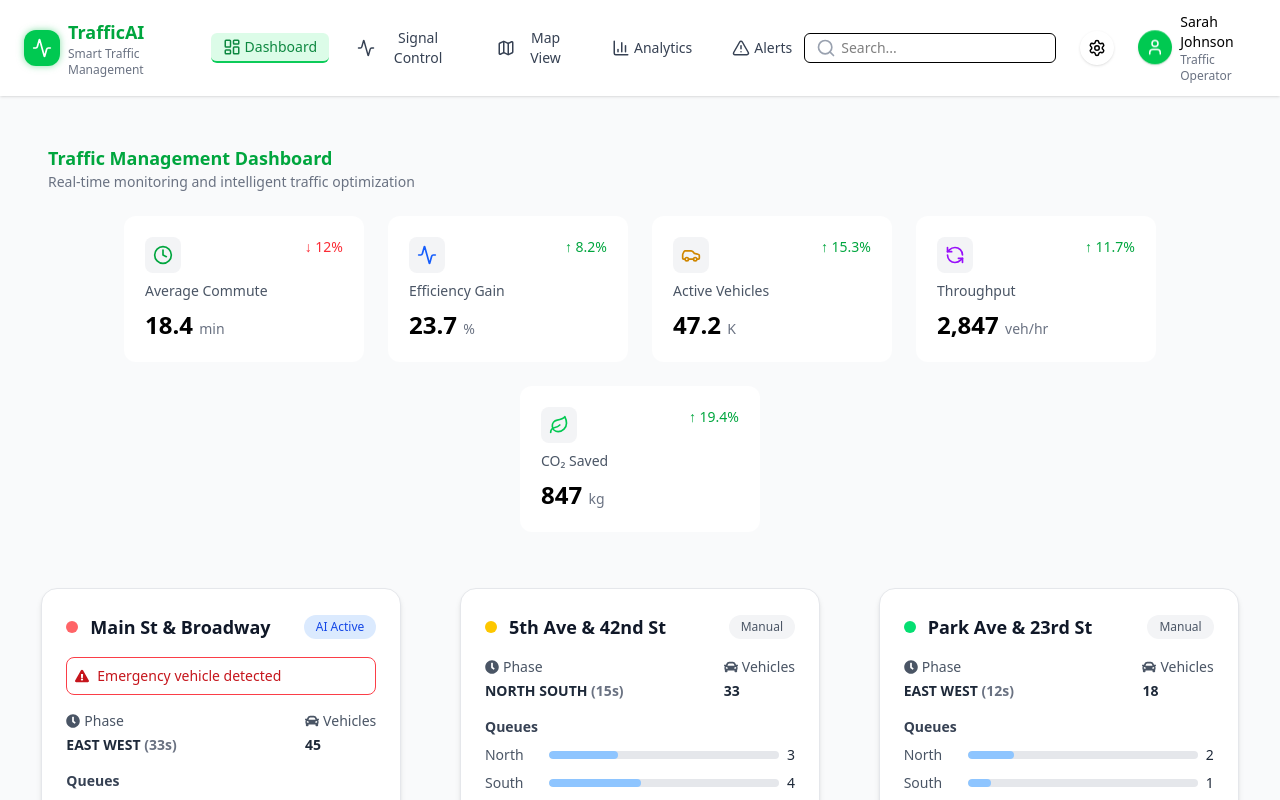
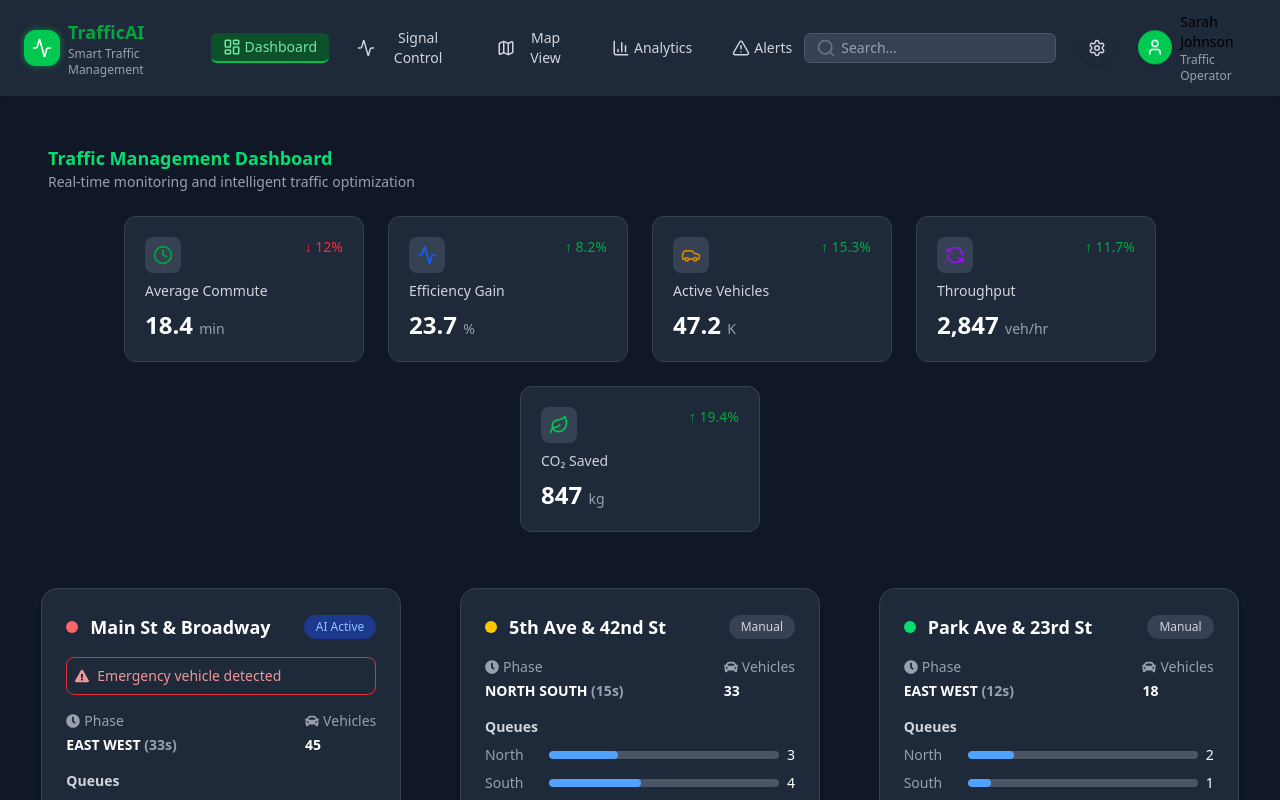
Before and after one commit to kapil-singh18/Team-Pace, a React (Vite) app in the folder Smart-Traffic-Management/: page / in a window 1280 px wide. Shown: the top 800 px of the page. Built offline with nearby package versions, Linux system fonts and the light colour scheme.

Commit message:
Light to dark theme

```diff
--- a/Smart-Traffic-Management/src/App.jsx
+++ b/Smart-Traffic-Management/src/App.jsx
@@ -47,7 +47,7 @@ function App() {
   }, []);
 
   return (
-    <div className="min-h-screen bg-gray-50">
+    <div className="min-h-screen bg-gray-900">
       <Header activeTab={activeTab} onTabChange={setActiveTab} />
       <div className={`${isPageLoading ? 'opacity-0' : 'opacity-100 zoom-in'}`}>
         <CurrentPage />
--- a/Smart-Traffic-Management/src/components/Footer.jsx
+++ b/Smart-Traffic-Management/src/components/Footer.jsx
@@ -15,7 +15,7 @@ const Footer = ({
     }, []);
 
     return (
-        <footer className="w-full border-t border-gray-200 bg-gray-50 text-sm text-gray-600 px-4 py-2 flex justify-between items-center">
+        <footer className="w-full border-t border-gray-700 bg-gray-800 text-sm text-gray-400 px-4 py-2 flex justify-between items-center">
             <div>
                 © {copyrightYear} {systemName} - {version}
             </div>
--- a/Smart-Traffic-Management/src/components/Header.jsx
+++ b/Smart-Traffic-Management/src/components/Header.jsx
@@ -26,7 +26,7 @@ const Header = ({
 }) => {
 
     return (
-        <header className="flex items-center justify-between px-6 py-3 shadow bg-white bounce-in-left">
+        <header className="flex items-center justify-between px-6 py-3 shadow bg-gray-800 bounce-in-left">
             {/* Logo Section */}
             <div className="flex items-center gap-2">
                 <div className="bg-green-500 text-white p-2 rounded-xl shadow hover-scale glow">
@@ -34,7 +34,7 @@ const Header = ({
                 </div>
                 <div className="slide-in-left">
                     <h1 className="font-semibold text-lg text-green-600">{logo.name}</h1>
-                    <p className="text-xs text-gray-500">{logo.tagline}</p>
+                    <p className="text-xs text-gray-400">{logo.tagline}</p>
                 </div>
             </div>
 
@@ -48,8 +48,8 @@ const Header = ({
                             onClick={() => onTabChange && onTabChange(item.name)}
                             className={`flex items-center gap-1 px-3 py-1 rounded-md text-sm font-medium transition hover-lift stagger-${index + 1}
                                 ${isActive
-                                    ? "bg-green-100 border-b-2 border-green-500 text-green-700 pulse-animation"
-                                    : "text-gray-700 hover:bg-green-50 hover:text-green-600"
+                                    ? "bg-green-900 border-b-2 border-green-500 text-green-300 pulse-animation"
+                                    : "text-gray-300 hover:bg-green-800 hover:text-green-400"
                                 }`}
                         >
                             <span className="hover-rotate">{item.icon}</span>
@@ -65,16 +65,16 @@ const Header = ({
                 <div className="relative">
                     <Search
                         size={20}
-                        className="absolute left-3 top-1/2 -translate-y-1/2 text-gray-400"
+                        className="absolute left-3 top-1/2 -translate-y-1/2 text-gray-500"
                     />
                     <input
                         type="text"
                         placeholder="Search..."
-                        className="border rounded-md pl-9 pr-3 py-1 text-sm focus:outline-none focus:ring-2 focus:ring-green-500 hover-scale"
+                        className="border border-gray-600 bg-gray-700 text-white rounded-md pl-9 pr-3 py-1 text-sm focus:outline-none focus:ring-2 focus:ring-green-500 hover-scale placeholder-gray-400"
                     />
                 </div>
 
-                <div className="text-black p-2 rounded-full cursor-pointer shadow hover:bg-gray-100 transition hover-rotate hover-glow">
+                <div className="text-gray-300 p-2 rounded-full cursor-pointer shadow hover:bg-gray-700 transition hover-rotate hover-glow">
                     <Settings size={18} />
                 </div>
 
@@ -84,7 +84,7 @@ const Header = ({
                     </div>
                     <div>
                         <h2 className="text-sm font-medium">{user.name}</h2>
-                        <p className="text-xs text-gray-500">{user.role}</p>
+                        <p className="text-xs text-gray-400">{user.role}</p>
                     </div>
                 </div>
             </div>
--- a/Smart-Traffic-Management/src/components/IntersectionCard.jsx
+++ b/Smart-Traffic-Management/src/components/IntersectionCard.jsx
@@ -25,11 +25,11 @@ const IntersectionCard = ({
         }
     }, [timer]);
 
-    // Light color palette
+    // Dark color palette
     const statusBgColor = {
-        red: "bg-red-100",
-        yellow: "bg-yellow-100",
-        green: "bg-green-100",
+        red: "bg-red-900",
+        yellow: "bg-yellow-900",
+        green: "bg-green-900",
     };
     const statusDotColor = {
         red: "bg-red-400",
@@ -38,16 +38,16 @@ const IntersectionCard = ({
     };
 
     return (
-        <div className="bg-white border border-gray-200 rounded-2xl shadow-md p-6 w-full sm:w-[360px] transition-all duration-300 hover:shadow-lg hover:scale-[1.02]">
+        <div className="bg-gray-800 border border-gray-700 rounded-2xl shadow-md p-6 w-full sm:w-[360px] transition-all duration-300 hover:shadow-lg hover:scale-[1.02]">
 
             {/* Header */}
             <div className="flex justify-between items-center mb-4">
                 <div className="flex items-center gap-3">
                     <span className={`h-3 w-3 rounded-full ${statusDotColor[statusColor]}`} />
-                    <h2 className="text-lg font-semibold text-gray-900 truncate">{name}</h2>
+                    <h2 className="text-lg font-semibold text-white truncate">{name}</h2>
                 </div>
                 <span
-                    className={`px-3 py-1 text-xs rounded-full font-medium transition ${aiEnabled ? "bg-blue-100 text-blue-700" : "bg-gray-100 text-gray-600"
+                    className={`px-3 py-1 text-xs rounded-full font-medium transition ${aiEnabled ? "bg-blue-900 text-blue-300" : "bg-gray-700 text-gray-300"
                         }`}
                 >
                     {aiEnabled ? "AI Active" : "Manual"}
@@ -57,9 +57,9 @@ const IntersectionCard = ({
             {/* Alert */}
             {alert && (
                 <div
-                    className={`flex items-center gap-2 text-red-700 p-2 rounded-lg mb-4 text-sm animate-pulse truncate border ${typeof alert === "string" && alert.toLowerCase().includes("emergency vehicle")
-                        ? "bg-white border-red-500"
-                        : "bg-red-100 border-red-200"
+                    className={`flex items-center gap-2 text-red-300 p-2 rounded-lg mb-4 text-sm animate-pulse truncate border ${typeof alert === "string" && alert.toLowerCase().includes("emergency vehicle")
+                        ? "bg-gray-800 border-red-500"
+                        : "bg-red-900 border-red-700"
                         }`}
                 >
                     <FaExclamationTriangle /> {alert}
@@ -67,36 +67,36 @@ const IntersectionCard = ({
             )}
 
             {/* Phase & Vehicles */}
-            <div className="flex justify-between mb-4 text-sm text-gray-600">
+            <div className="flex justify-between mb-4 text-sm text-gray-400">
                 <div className="flex flex-col gap-1">
                     <span className="flex items-center gap-1"><FaClock /> Phase</span>
-                    <span className="font-semibold text-gray-800">
-                        {currentPhase} <span className="text-gray-500">({timer}s)</span>
+                    <span className="font-semibold text-white">
+                        {currentPhase} <span className="text-gray-400">({timer}s)</span>
                     </span>
                 </div>
                 <div className="flex flex-col gap-1">
                     <span className="flex items-center gap-1"><FaCar /> Vehicles</span>
-                    <span className="font-semibold text-gray-800">{totalVehicles}</span>
+                    <span className="font-semibold text-white">{totalVehicles}</span>
                 </div>
             </div>
 
             {/* Queue Lengths */}
             {queues && Object.keys(queues).length > 0 && (
                 <div className="mb-4">
-                    <h3 className="text-sm font-semibold text-gray-700 mb-2">Queues</h3>
+                    <h3 className="text-sm font-semibold text-gray-300 mb-2">Queues</h3>
                     <div className="space-y-2">
                         {Object.entries(queues).map(([dir, val]) => (
                             <div key={dir} className="flex items-center gap-2">
-                                <span className="w-14 text-gray-600 text-sm">{dir}</span>
-                                <div className="flex-1 h-2 bg-gray-200 rounded-full overflow-hidden">
+                                <span className="w-14 text-gray-400 text-sm">{dir}</span>
+                                <div className="flex-1 h-2 bg-gray-600 rounded-full overflow-hidden">
                                     <div
-                                        className={`h-2 rounded-full transition-all duration-500 ${val > 10 ? "bg-red-300" : "bg-blue-300"
+                                        className={`h-2 rounded-full transition-all duration-500 ${val > 10 ? "bg-red-400" : "bg-blue-400"
                                             }`}
                                         style={{ width: `${Math.min(val * 10, 100)}%` }}
                                     />
                                 </div>
                                 <span
-                                    className={`text-sm font-medium ${val > 10 ? "text-red-500" : "text-gray-800"
+                                    className={`text-sm font-medium ${val > 10 ? "text-red-400" : "text-white"
                                         }`}
                                 >
                                     {val}
@@ -109,8 +109,8 @@ const IntersectionCard = ({
 
             {/* Performance */}
             <div className="flex justify-between items-center text-sm mb-4">
-                <span className="text-gray-600">
-                    Avg Trip: <span className="font-semibold text-gray-800">{avgTripTime}s</span>
+                <span className="text-gray-400">
+                    Avg Trip: <span className="font-semibold text-white">{avgTripTime}s</span>
                 </span>
                 <span
                     className={`font-semibold transition-colors duration-300 ${improvement >= 0 ? "text-green-500" : "text-red-400"
@@ -124,13 +124,13 @@ const IntersectionCard = ({
             <div className="flex items-center gap-3">
                 <button
                     onClick={onToggleAI}
-                    className={`flex-1 flex items-center justify-center gap-2 px-3 py-2 rounded-lg font-medium transition duration-300 ${aiEnabled ? "bg-red-100 text-red-600 hover:bg-red-200" : "bg-blue-100 text-blue-600 hover:bg-blue-200"
+                    className={`flex-1 flex items-center justify-center gap-2 px-3 py-2 rounded-lg font-medium transition duration-300 ${aiEnabled ? "bg-red-900 text-red-300 hover:bg-red-800" : "bg-blue-900 text-blue-300 hover:bg-blue-800"
                         }`}
                 >
                     {aiEnabled ? <FaStop /> : <FaPlay />}
                     {aiEnabled ? "Disable AI" : "Enable AI"}
                 </button>
-                <button className="p-2 rounded-lg border hover:bg-gray-100 transition">
+                <button className="p-2 rounded-lg border border-gray-600 bg-gray-700 hover:bg-gray-600 transition text-gray-300">
                     <FaCog />
                 </button>
             </div>
--- a/Smart-Traffic-Management/src/components/StatsCard.jsx
+++ b/Smart-Traffic-Management/src/components/StatsCard.jsx
@@ -6,13 +6,13 @@ const StatsCard = ({ icon, title, value, unit, change }) => {
 
     return (
         <div
-            className="bg-white rounded-xl p-5 flex flex-col gap-2 w-60 hover:shadow-lg hover:scale-[1.02]
-                 transition-all duration-300 border border-transparent
+            className="bg-gray-800 rounded-xl p-5 flex flex-col gap-2 w-60 hover:shadow-lg hover:scale-[1.02]
+                 transition-all duration-300 border border-gray-700
                  hover:shadow-lg hover:border-green-500"
         >
             {/* Icon + Change */}
             <div className="flex items justify-between">
-                <div className="p-2 rounded-lg bg-gray-100">{icon}</div>
+                <div className="p-2 rounded-lg bg-gray-700">{icon}</div>
                 <span
                     className={`text-sm font-medium ${isPositive ? "text-green-600" : "text-red-500"
                         }`}
@@ -22,12 +22,12 @@ const StatsCard = ({ icon, title, value, unit, change }) => {
             </div>
 
             {/* Title */}
-            <p className="text-sm text-gray-600">{title}</p>
+            <p className="text-sm text-gray-300">{title}</p>
 
             {/* Value */}
-            <h2 className="text-2xl font-bold text-black">
+            <h2 className="text-2xl font-bold text-white">
                 {value}{" "}
-                <span className="text-sm font-normal text-gray-500">{unit}</span>
+                <span className="text-sm font-normal text-gray-400">{unit}</span>
             </h2>
         </div>
     );
--- a/Smart-Traffic-Management/src/components/TrafficStats.jsx
+++ b/Smart-Traffic-Management/src/components/TrafficStats.jsx
@@ -42,13 +42,13 @@ const TrafficStats = () => {
     ];
 
     return (
-        <section className="px-6 py-6 bg-gray-50 ">
+        <section className="px-6 py-6 bg-gray-900 ">
             {/* Section Heading */}
-            <h2 className="text-green-600 font-semibold text-lg">
+            <h2 className="text-green-400 font-semibold text-lg">
                 Traffic Management Dashboard
 
             </h2>
-            <p className="text-gray-500 text-sm mb-6">
+            <p className="text-gray-400 text-sm mb-6">
                 Real-time monitoring and intelligent traffic optimization
             </p>
 
--- a/Smart-Traffic-Management/src/index.css
+++ b/Smart-Traffic-Management/src/index.css
@@ -262,7 +262,7 @@
 }
 
 .shimmer {
-    background: linear-gradient(90deg, transparent, rgba(255, 255, 255, 0.4), transparent);
+    background: linear-gradient(90deg, transparent, rgba(255, 255, 255, 0.1), transparent);
     background-size: 200% 100%;
     animation: shimmer 2s infinite;
 }
@@ -299,7 +299,7 @@
 /* Hover animations */
 .hover-lift:hover {
     transform: translateY(-5px);
-    box-shadow: 0 10px 25px rgba(0, 0, 0, 0.15);
+    box-shadow: 0 10px 25px rgba(0, 0, 0, 0.3);
 }
 
 .hover-scale:hover {
@@ -326,7 +326,7 @@
 }
 
 .skeleton {
-    background: linear-gradient(90deg, #f0f0f0 25%, #e0e0e0 50%, #f0f0f0 75%);
+    background: linear-gradient(90deg, #374151 25%, #4b5563 50%, #374151 75%);
     background-size: 200px 100%;
     animation: skeleton-loading 1.5s infinite;
 }
```
Also changed, not shown: Smart-Traffic-Management/src/pages/Alerts.jsx (+11 -11 lines), Smart-Traffic-Management/src/pages/Analytics.jsx (+14 -14 lines), Smart-Traffic-Management/src/pages/MapView.jsx (+8 -8 lines), Smart-Traffic-Management/src/pages/SignalControl.jsx (+8 -8 lines).
